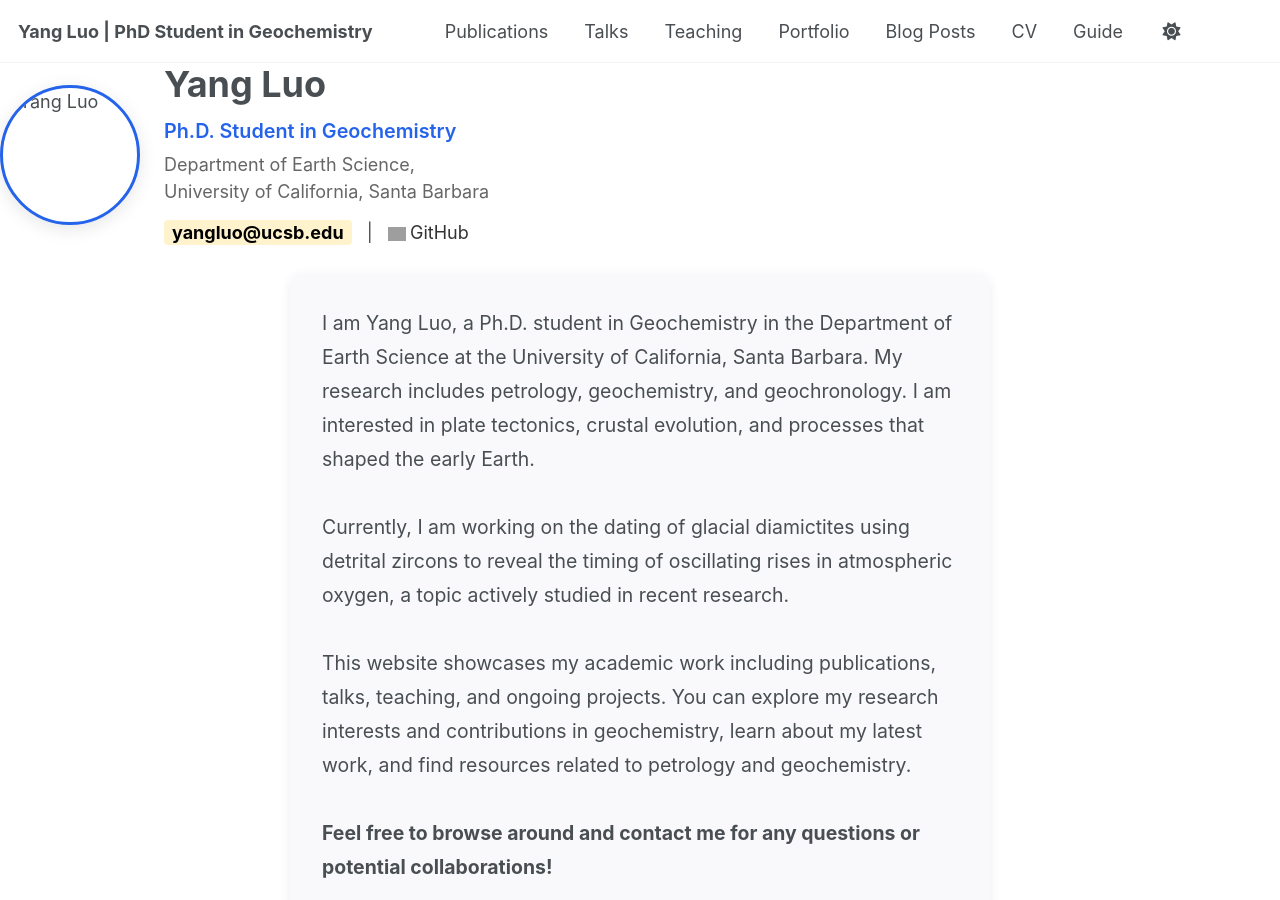
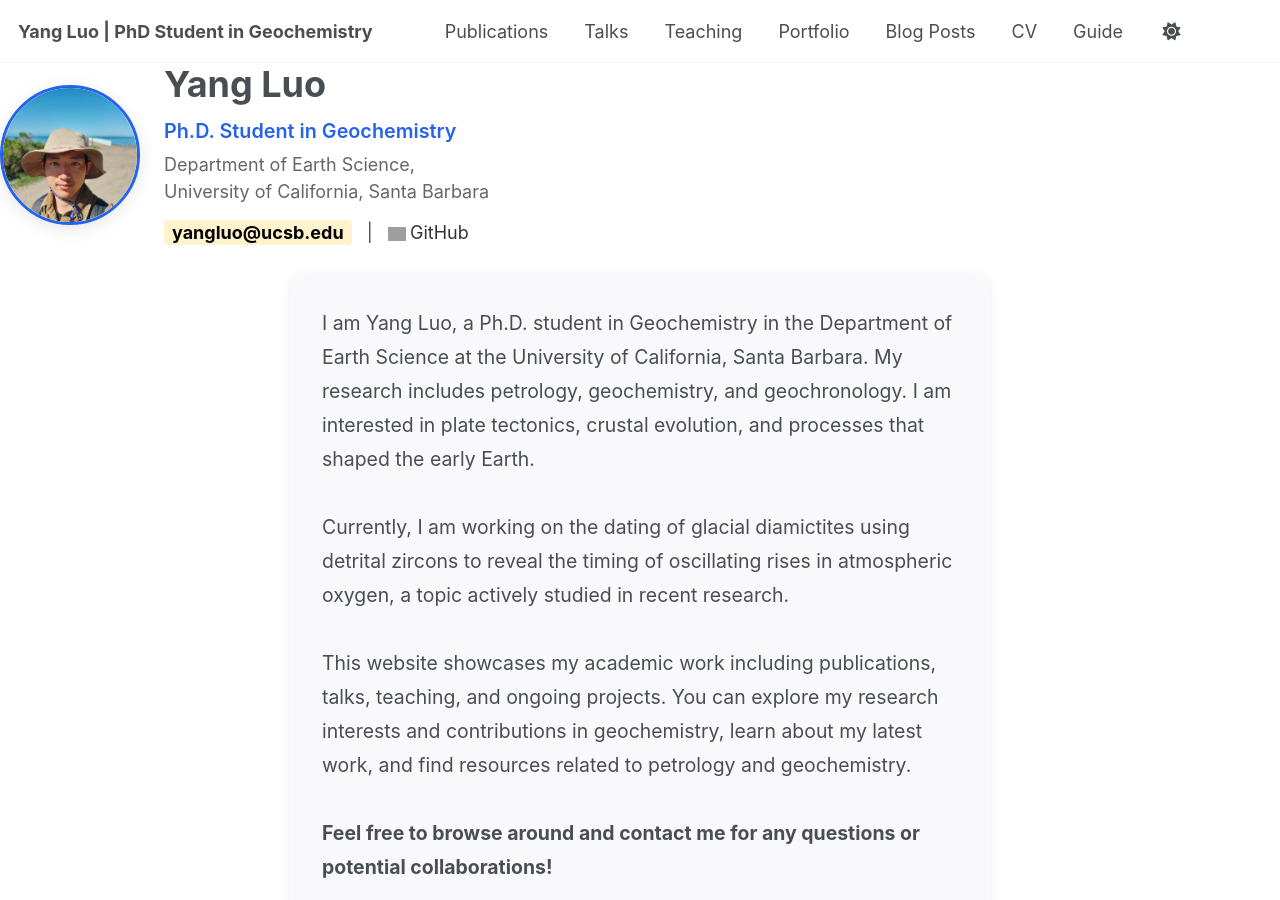
Before and after one commit to yangluo-geol/yangluo-geol.github.io, a Jekyll site: the page built from _pages/about.md, in a window 1280 px wide and 900 px high. Built offline with Jekyll 4.4.1, drawn with Linux system fonts in a browser that asks for light colours; our own code applies the rules of GitHub Pages for plain Markdown files; a script that is not in the unit is left out; grey boxes are pictures that could not be loaded.

Commit message:
Update about.md

```diff
--- a/_pages/about.md
+++ b/_pages/about.md
@@ -10,7 +10,7 @@ redirect_from:
 
 <!-- Profile Card Section -->
 <div style="display: flex; align-items: center; gap: 24px; margin-bottom: 28px; flex-wrap: wrap;">
-  <img src="/files/images/profile.jpg" alt="Yang Luo" style="width:140px;height:140px;object-fit:cover;border-radius:50%;border: 3px solid #2563eb; box-shadow: 0 4px 18px rgba(0,0,0,0.10);">
+  <img src="/assets/images/profile.jpg" alt="Yang Luo" style="width:140px;height:140px;object-fit:cover;border-radius:50%;border: 3px solid #2563eb; box-shadow: 0 4px 18px rgba(0,0,0,0.10);">
   <div>
     <h1 style="margin-bottom: 0.3em; font-size: 2em; font-weight: 700;">Yang Luo</h1>
     <div style="font-size: 1.1em; color: #2563eb; font-weight: 600; margin-bottom: 0.2em;">Ph.D. Student in Geochemistry</div>
```
